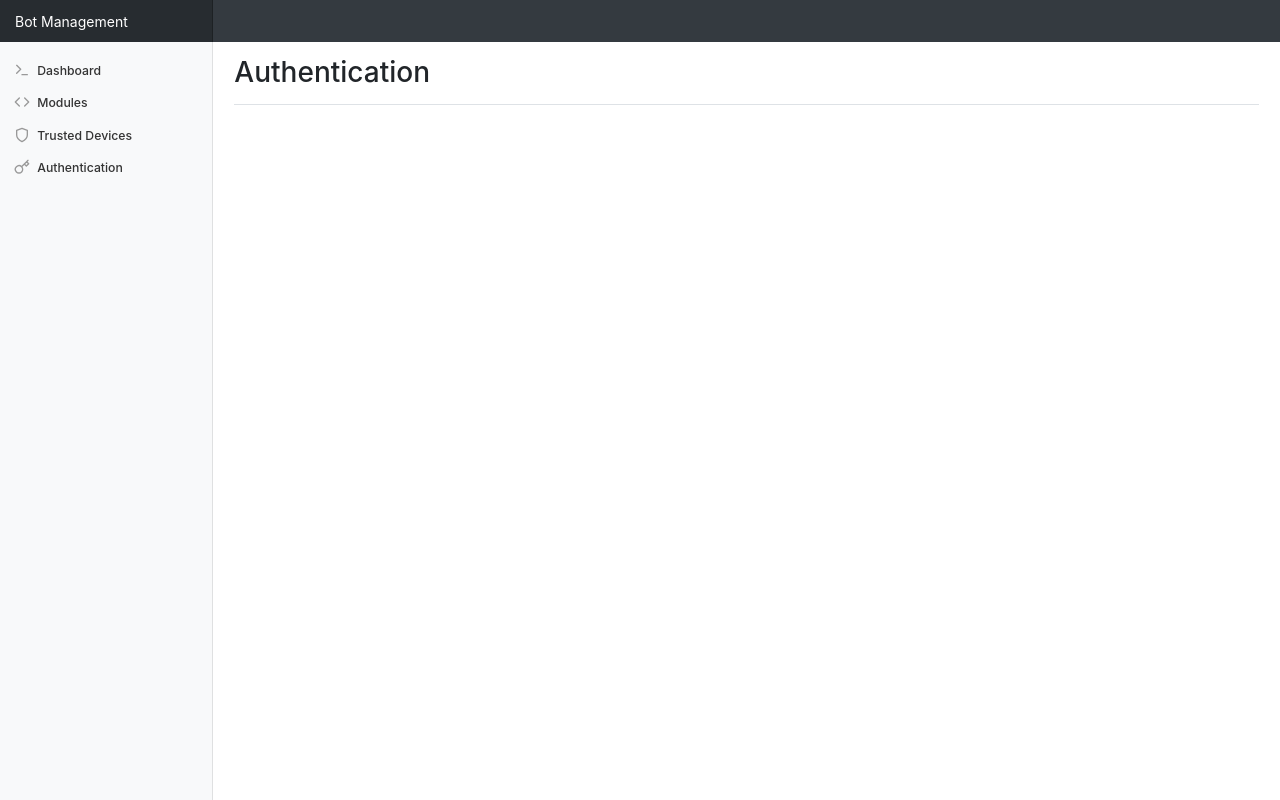
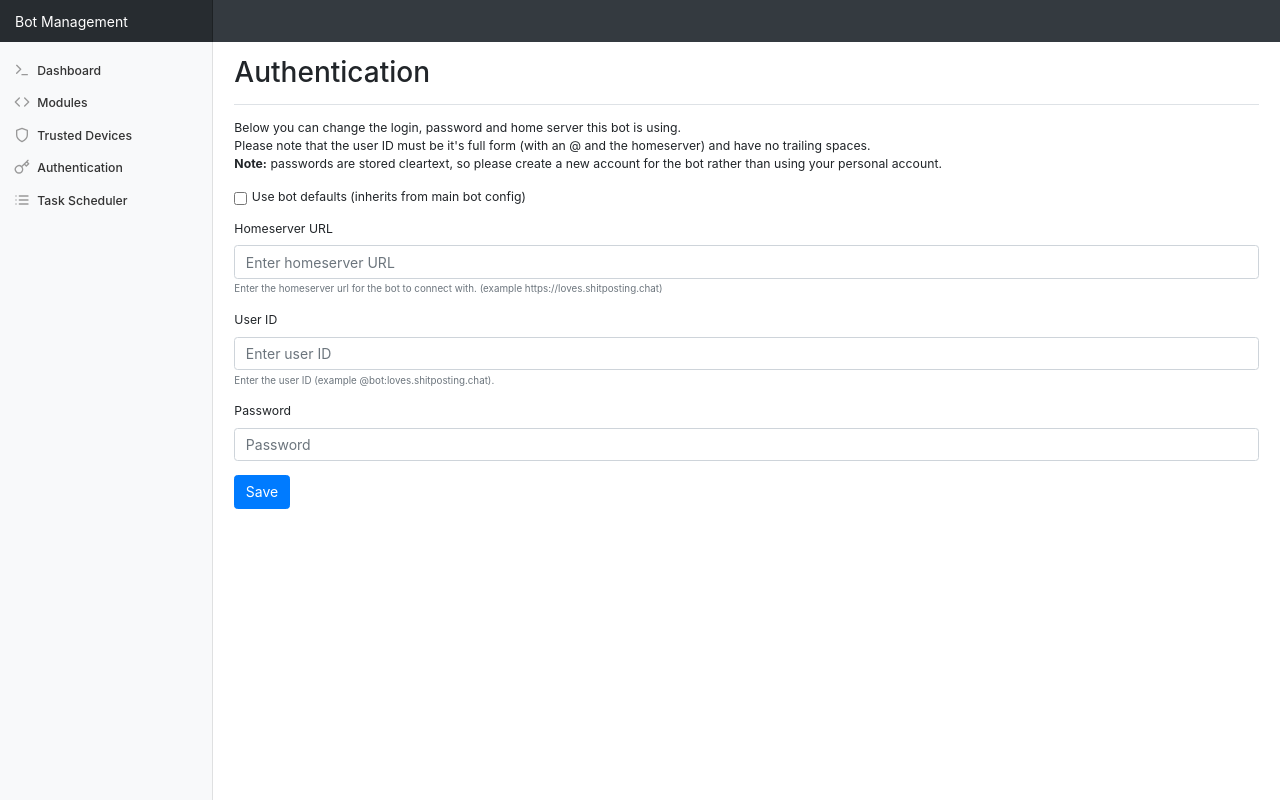
Before and after one commit to chloelovesdev/catbot, a Python web app: template templates/manager/auth.html in a window 1280 px wide. Run offline with Jinja, Linux system fonts and the light colour scheme; the template is opened without the code that fills it, so the values that code supplies are empty; some libraries are stand-ins or nearby versions.

Commit message:
Add functionality for changing the scheduler using the management server and also authentication settings for the bot.

```diff
--- a/catbot/clients/channel.py
+++ b/catbot/clients/channel.py
@@ -253,5 +253,4 @@ class ChannelClient(CommonClient):
                     logger.warning("%s tried to send a message on device %s but we are not yet configured to trust them.", event.sender, device_id)
                     return
 
-        # asyncio.ensure_future(self.command_dispatcher.maybe_run_commands(event))
         self.command_dispatcher.queue.append(event)
--- a/catbot/clients/main.py
+++ b/catbot/clients/main.py
@@ -77,6 +77,7 @@ class MainClient(CommonClient):
         new_bot_config = ConfigNode({})
         new_bot_config.add("server.url", self.bot_config.server.url)
         new_bot_config.add("server.user_id", self.bot_config.server.user_id)
+        new_bot_config.add("server.stored_for_user_id", self.bot_config.server.user_id)
         new_bot_config.add("server.device_name", self.bot_config.server.device_name)
         new_bot_config.add("server.channel", room_id)
         new_bot_config.add("server.password", self.bot_config.server.password)
--- a/create_main_config_git.py
+++ b/create_main_config_git.py
@@ -16,6 +16,7 @@
 bot_config = ConfigNode({})
 bot_config.add("server.url", "https://loves.shitposting.chat")
 bot_config.add("server.user_id", "@bot:loves.shitposting.chat")
+bot_config.add("server.stored_for_user_id", "@bot:loves.shitposting.chat")
 bot_config.add("server.device_name", "BOT")
 bot_config.add("server.channel", "!oJGvNtRRSfsLjUOqjv:loves.shitposting.chat")
 bot_config.add("server.password", "<PASSWORD>")
--- /dev/null
+++ b/static/manager/auth.js
@@ -0,0 +1,7 @@
+$("#defaults").click(function() {
+    var checked = $(this).prop("checked");
+
+    $("#homeserver").prop("disabled", checked);
+    $("#user_id").prop("disabled", checked);
+    $("#password").prop("disabled", checked);
+});
--- a/templates/manager/auth.html
+++ b/templates/manager/auth.html
@@ -1,4 +1,8 @@
 {% extends "manager/base.html" %}
+
+{% block title %}
+Authentication
+{% endblock %}
 
 {% block styles %}
 {% endblock %}
@@ -7,7 +11,41 @@
 <div class="d-flex justify-content-between flex-wrap flex-md-nowrap align-items-center pb-2 mb-3 border-bottom">
   <h1 class="h2">Authentication</h1>
 </div>
+
+{% if saved %}
+<div class="alert alert-success" role="alert">
+    Authentication details saved. Please restart the bot via the Dashboard for this to take effect.
+</div>
+{% endif %}
+<p>Below you can change the login, password and home server this bot is using.<br />Please note that the user ID must be it's full form (with an @ and the homeserver) and have no trailing spaces.<br/><b>Note:</b> passwords are stored cleartext, so please create a new account for the bot rather than using your personal account.</p>
+
+<form method="post" action="/manage/{{ bot_id }}/auth/update">
+    <div class="form-check mb-3">
+        <input type="checkbox" class="form-check-input" id="defaults" name="defaults" {% if uses_defaults %}checked{% endif %}>
+        <label class="form-check-label" for="defaults">Use bot defaults (inherits from main bot config)</label>
+    </div>
+
+    <div class="form-group">
+        <label for="homeserver">Homeserver URL</label>
+        <input type="text" class="form-control" id="homeserver" name="homeserver" aria-describedby="homeserverHelp" placeholder="Enter homeserver URL" value="{{ homeserver }}" {% if uses_defaults %}disabled{% endif %}>
+        <small id="homeserverHelp" class="form-text text-muted">Enter the homeserver url for the bot to connect with. (example https://loves.shitposting.chat)</small>
+    </div>
+
+    <div class="form-group">
+      <label for="user_id">User ID</label>
+      <input type="text" class="form-control" id="user_id" aria-describedby="userIDHelp" name="user_id" placeholder="Enter user ID" value="{{ user_id }}" {% if uses_defaults %}disabled{% endif %}>
+      <small id="userIDHelp" class="form-text text-muted">Enter the user ID (example @bot:loves.shitposting.chat).</small>
+    </div>
+
+    <div class="form-group">
+        <label for="password">Password</label>
+        <input type="password" class="form-control" id="password" name="password" placeholder="Password" value="{{ password }}" {% if uses_defaults %}disabled{% endif %}>
+    </div>
+
+    <button type="submit" class="btn btn-primary">Save</button>
+</form>
 {% endblock %}
 
 {% block scripts %}
+<script src="/static/manager/auth.js"></script>
 {% endblock %}
--- a/templates/manager/base.html
+++ b/templates/manager/base.html
@@ -55,6 +55,10 @@
                   <span data-feather="key"></span>
                   Authentication
                 </a>
+                <a class="nav-link" href="/manage/{{ bot_id }}/cron">
+                  <span data-feather="list"></span>
+                  Task Scheduler
+                </a>
               </li>
             </ul>
           </div>
--- a/templates/manager/modules.html
+++ b/templates/manager/modules.html
@@ -18,6 +18,8 @@ Modules
 </div>
 {% endif %}
 
+<p>Enable/disable modules in use for this bot.<br /><b>Note:</b> if new modules are added to the bot and you unchecked "Enable all", they will be disabled by default.</p>
+
 <form id="modules" method="post" action="/manage/{{ bot_id }}/modules/update">
     <div class="form-group">
         <div class="form-check">
@@ -36,7 +38,7 @@ Modules
         </div>
         {% endfor %}
 
-        <button type="submit" class="btn btn-primary mt-2">Save</button>
+        <button type="submit" class="btn btn-primary mt-3">Save</button>
     </div>
 </form>
 
--- a/templates/manager/trust.html
+++ b/templates/manager/trust.html
@@ -17,6 +17,8 @@ Trusted Devices
     Trusted devices saved. Please restart the bot via the Dashboard for this to take effect.
 </div>
 {% endif %}
+
+<p>Trust specific devices in an encrypted room.<br/><b>Note:</b> any new users will have to be manually trusted if you untick "Trust all".</p>
 
 <form id="trust" method="post" action="/manage/{{ bot_id }}/trust/update">
     <div class="form-group">
@@ -49,7 +51,7 @@ Trusted Devices
         </div>
         {% endfor %}
 
-        <button type="submit" class="btn btn-primary mt-2">Save</button>
+        <button type="submit" class="btn btn-primary mt-3">Save</button>
     </div>
 </form>
 
```
Also changed, not shown: catbot/clients/common.py (+8 -2 lines), catbot/dispatcher/cron.py (+8 -2 lines), catbot/management.py (+84 -1 lines), templates/manager/cron.html (added, +44 -0 lines).
